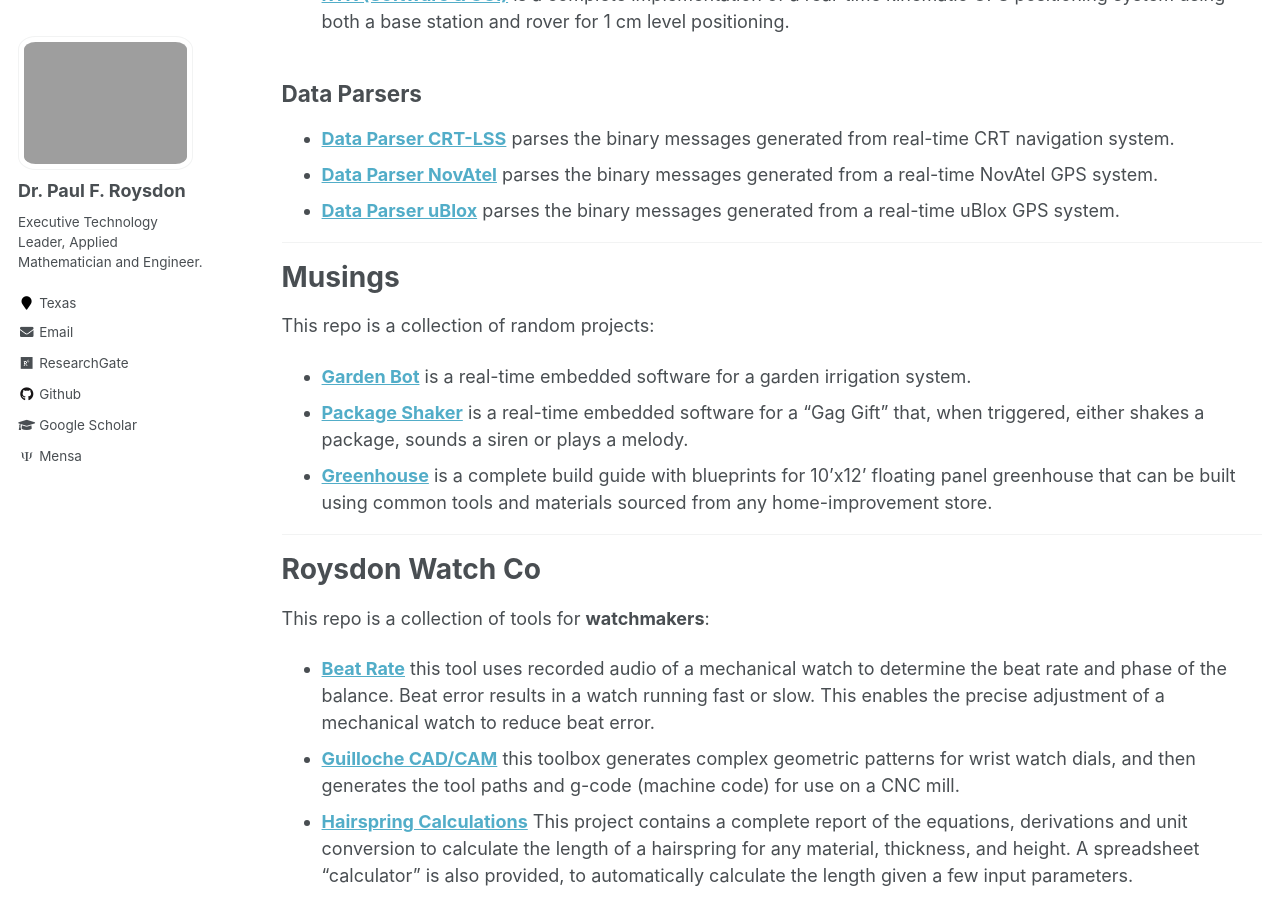
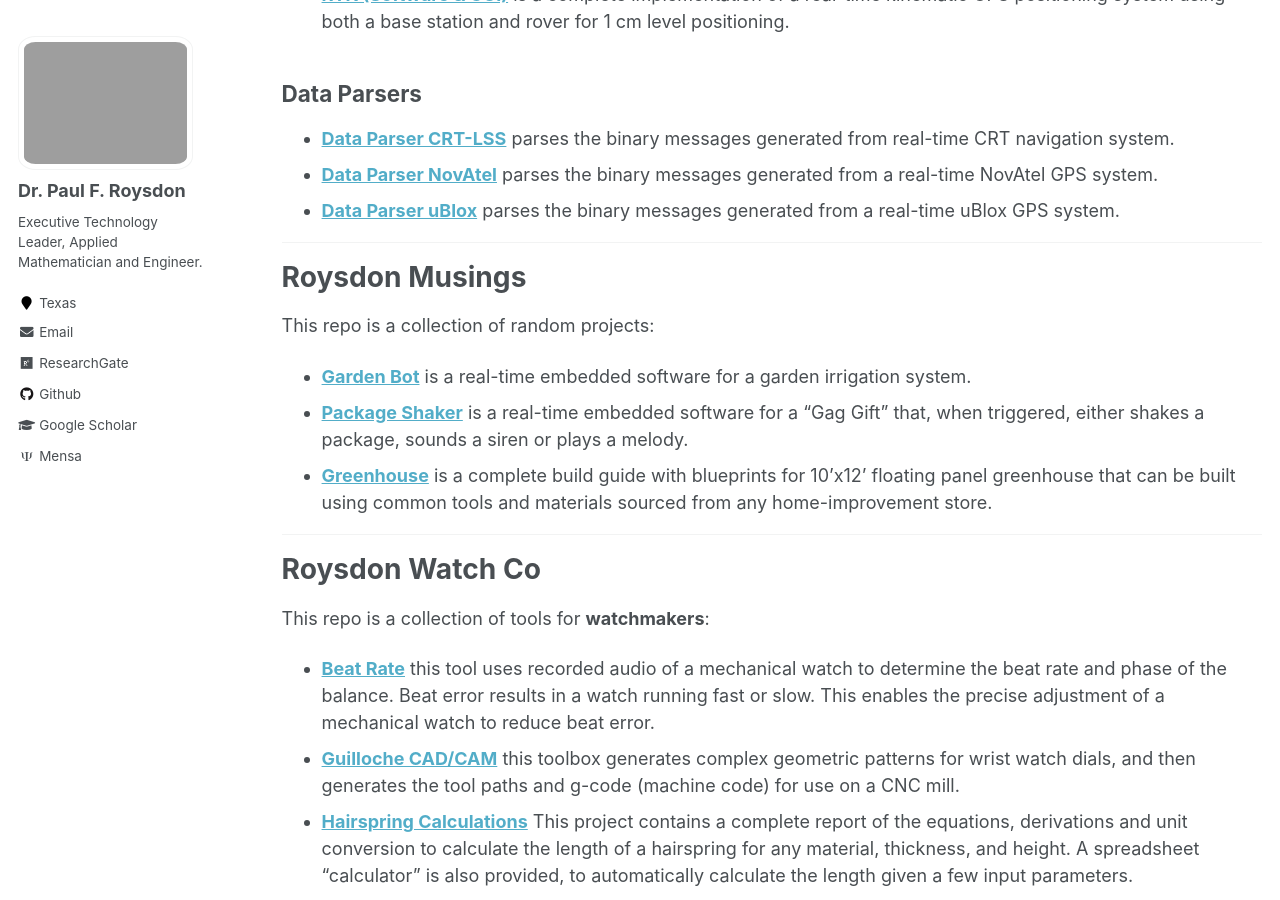
Before and after one commit to pfroysdon/pfroysdon.github.io, a Jekyll site: the page built from _pages/projects.md, in a window 1280 px wide and 900 px high, scrolled down 5616 px. Built offline with Jekyll 4.4.1, drawn with Linux system fonts in a browser that asks for light colours; some web fonts are replaced.

Commit message:
Update projects.md

```diff
--- a/_pages/projects.md
+++ b/_pages/projects.md
@@ -109,7 +109,7 @@ This repo is a collection of tools from my **personal and Ph.D. research and pub
 
 
 -----------------------------------------------------------------------------------
-# Musings
+# Roysdon Musings
 This repo is a collection of random projects:
 - [**Garden Bot**](https://github.com/pfroysdon/projects/blob/main/musings/garden_bot) is a real-time embedded software for a garden irrigation system.
 - [**Package Shaker**](https://github.com/pfroysdon/projects/blob/main/musings/package_shaker) is a real-time embedded software for a "Gag Gift" that, when triggered, either shakes a package, sounds a siren or plays a melody.
```
